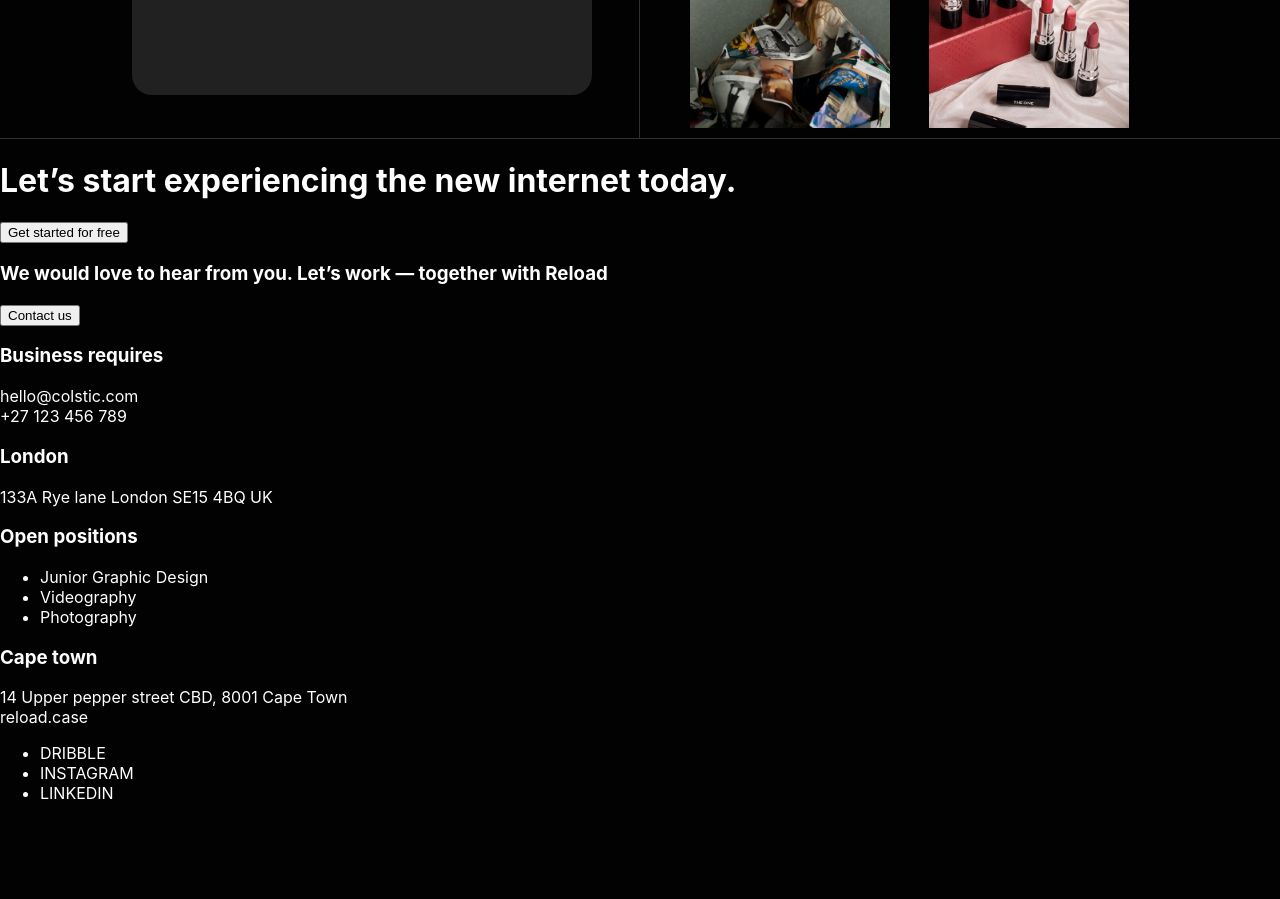
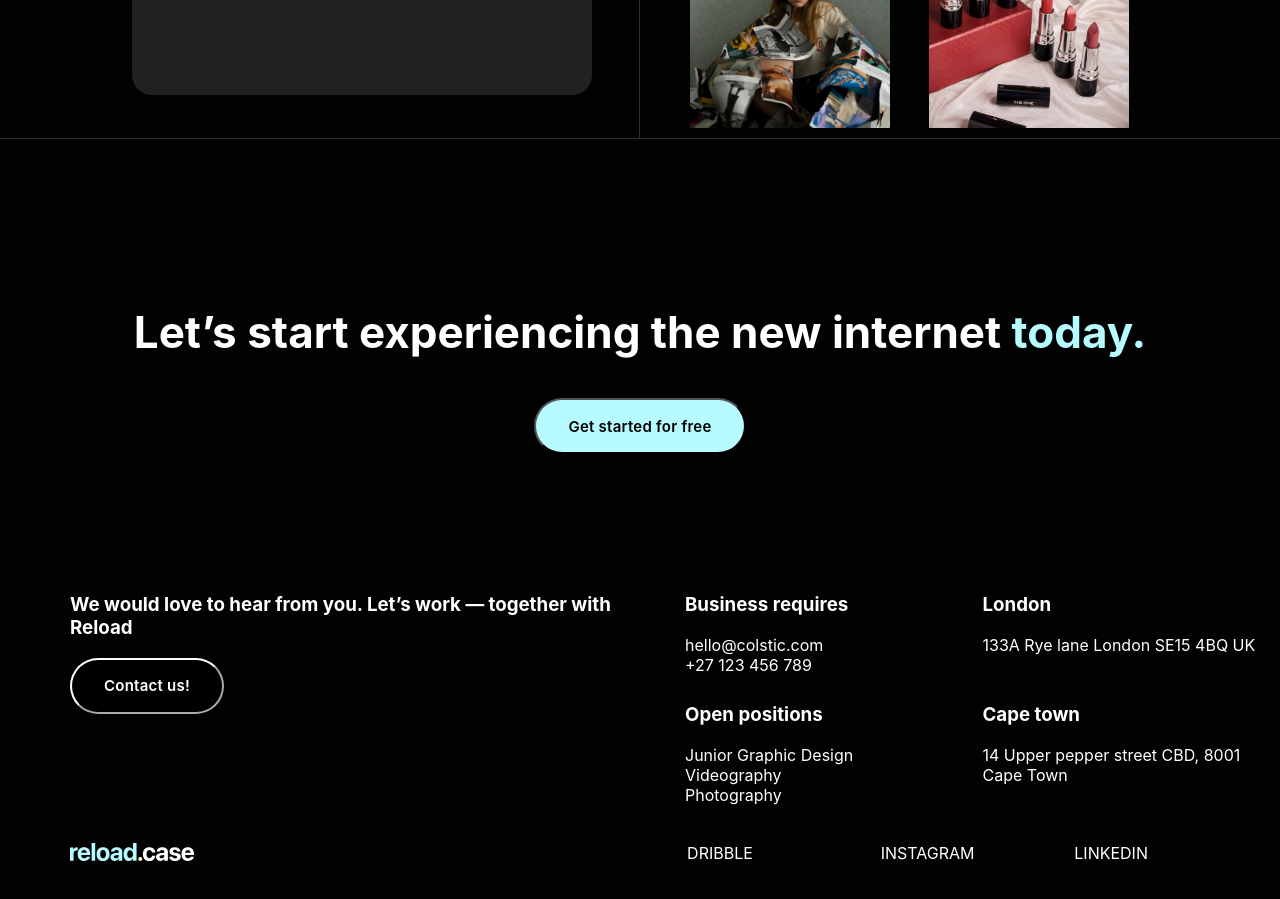
Before and after one commit to Enesmerdane/reload-case-study, a React (Create React App) app: page / in a window 1280 px wide. Shown: the part 2260-3159 px from the top of the page. Before the commit the page ends 3079 px from the top, so only its background shows below. Built offline with nearby package versions, Linux system fonts and the light colour scheme.

Commit message:
main page footer needs to be fixed
main page footer needs to be fixed

```diff
--- a/src/components/homePageButton/index.tsx
+++ b/src/components/homePageButton/index.tsx
@@ -3,6 +3,7 @@ import "./styles.css";
 export enum buttonColorEnum {
     blue = "blue",
     white = "white",
+    black = "black",
 }
 
 interface buttonProps {
@@ -14,12 +15,10 @@ interface buttonProps {
 
 function Button(props: buttonProps) {
     const buttonColor = props.color ? props.color : buttonColorEnum.white;
-
     return (
         <button
             className={`${props.classname} button ${buttonColor}`}
             onClick={props.onclick}
-            background-color={buttonColor}
         >
             {props.text}
         </button>
--- a/src/components/homePageButton/styles.css
+++ b/src/components/homePageButton/styles.css
@@ -16,3 +16,9 @@
 .white {
     background-color: #FFFFFF;
 }
+
+.black {
+    background-color: black;
+    color : #FFFFFF;
+    border-color : #FFFFFF;
+}
--- a/src/pages/home/index.tsx
+++ b/src/pages/home/index.tsx
@@ -81,18 +81,38 @@ function Home() {
                 </div>
             </div>
             <div className="section4">
-                <h1>Let’s start experiencing the new internet today.</h1>
-                <button>Get started for free</button>
+                <div className="section4__head">
+                    <div className="section4__heading">
+                        Let’s start experiencing the new internet{" "}
+                        <code>today.</code>
+                    </div>
+                    <Button
+                        text="Get started for free"
+                        color={buttonColorEnum.blue}
+                        onclick={(e) => {
+                            window.location.href = "/chat";
+                        }}
+                        classname="section4__button"
+                    />
+                </div>
             </div>
             <footer>
-                <div>
-                    <div>
+                <div className="mainpage__footer_part1">
+                    <div className="mainpage__footer_contact_us">
                         <h3>
                             We would love to hear from you. Let’s work —
                             together with Reload
                         </h3>
-                        <button>Contact us</button>
+                        <Button
+                            text="Contact us!"
+                            color={buttonColorEnum.black}
+                            onclick={(e) => {
+                                window.location.href = "/chat";
+                            }}
+                            classname="mainpage__footer_button"
+                        />
                     </div>
+                    <div className="mainpage__footer_information">
                         <div>
                             <h3>Business requires</h3>
                             <div>hello@colstic.com</div>
@@ -104,25 +124,26 @@ function Home() {
                         </div>
                         <div>
                             <h3>Open positions</h3>
-                        <ul>
-                            <li>Junior Graphic Design</li>
-                            <li>Videography</li>
-                            <li>Photography</li>
-                        </ul>
+                            <div>Junior Graphic Design</div>
+                            <div>Videography</div>
+                            <div>Photography</div>
                         </div>
                         <div>
                             <h3>Cape town</h3>
-                        <div>14 Upper pepper street CBD, 8001 Cape Town</div>
+                            <div>
+                                14 Upper pepper street CBD, 8001 Cape Town
                             </div>
                         </div>
-                <div>
-                    <div>reload.case</div>
-                    <div>
-                        <ul>
-                            <li>DRIBBLE</li>
-                            <li>INSTAGRAM</li>
-                            <li>LINKEDIN</li>
-                        </ul>
+                    </div>
+                </div>
+                <div className="mainpage__footer_part2">
+                    <div className="mainpage__footer_part2_logo_container">
+                        <Logo classname="mainpage__footer_part2_logo" />
+                    </div>
+                    <div className="mainpage__footer_part2_social_media">
+                        <div>DRIBBLE</div>
+                        <div>INSTAGRAM</div>
+                        <div>LINKEDIN</div>
                     </div>
                 </div>
             </footer>
--- a/src/pages/home/styles.css
+++ b/src/pages/home/styles.css
@@ -145,6 +145,9 @@ code {
     grid-row-gap: 5px;
     overflow-y: scroll;
 }
+.section3__rightside::-webkit-scrollbar {
+    width: 0
+}
 
 .section3__topic_item {
     height: 230px;
@@ -162,3 +165,83 @@ code {
     width: 200px;
     object-fit: cover;
 }
+
+.section4 {
+    padding-top: 5rem;
+}
+
+.section4__head {
+    display: flex;
+    flex-direction: column;
+    align-items: center;
+    padding-top: 80px;
+    padding-bottom: 60px;
+}
+
+.section4__heading {
+    font-size: 2.75rem;
+    font-weight: 700;
+    text-align: center;
+    line-height: 4.1875rem;
+}
+
+.section4__button {
+    margin:auto;
+    margin-top: 2rem;
+    padding: 0rem 2rem !important;
+}
+
+footer {
+    display: flex;
+    flex-direction: column;
+    padding-left: 70px;
+    padding-top: 60px;
+}
+
+.mainpage__footer_part1 {
+    display: flex;
+    flex-direction: row;
+}
+
+.mainpage__footer_contact_us{
+    width: 50%;
+    margin-right: 20px;
+}
+
+.mainpage__footer_information {
+    width: 50%;
+    display: grid;
+    grid-template-columns: repeat(2, 50%);
+    grid-template-rows: repeat(2, 50%);
+}
+
+.mainpage__footer_part2 {
+    padding: 3rem 0rem;
+    display: flex;
+    flex-direction: row;
+}
+
+.mainpage__footer_part2_logo_container {
+    width: 50%;
+}
+
+.mainpage__footer_part2_logo {
+    width: 7.81544rem;
+}
+
+.mainpage__footer_part2_social_media {
+    width: 50%;
+    display: flex;
+    flex-direction: row;
+    justify-content: center;
+    align-content: center;
+}
+
+.mainpage__footer_part2_social_media>div{
+    width: 32%;
+    text-align: left;
+}
+
+.mainpage__footer_button {
+    padding:0rem 2rem !important;
+}
```
Lines whose indentation alone changed are shown as unchanged.
